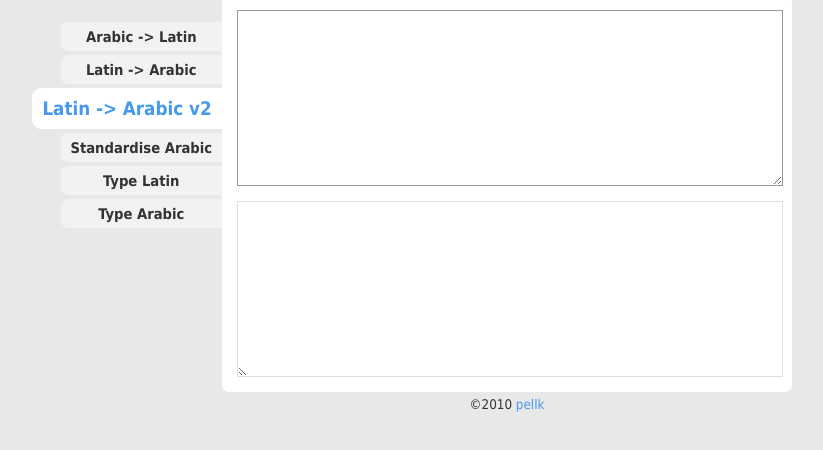
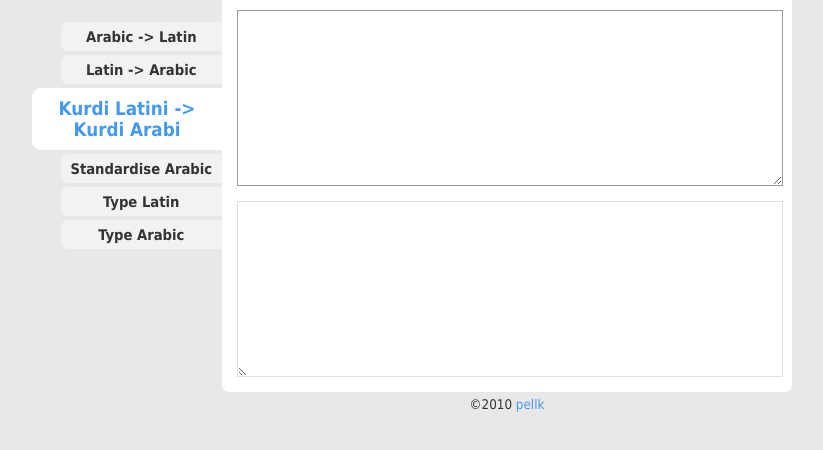
Before and after one commit to wergerker/wergerker.github.com, a plain HTML site: page index.html in a window 1280 px wide. Shown: the part 72-522 px from the top of the page, without its empty margins (228-1051 px from the left). Drawn offline with Linux system fonts and the light colour scheme.

Commit message:
Kurdi latini tab name

```diff
--- a/index.html
+++ b/index.html
@@ -311,7 +311,7 @@ textarea
                     <span class="short" title="Latin -> Arabic">LA</span>
                 </a>
                 <a id="tab6" class="unselected" href="#" onclick="return changeTab(6)">
-                    <span class="full">Latin -> Arabic v2</span>
+                    <span class="full">Kurdi Latini -> Kurdi Arabi</span>
                     <span class="short" title="Latin -> Arabic v2">LA</span>
                 </a>
 		        <a id="tab3" class="unselected" href="#" onclick="return changeTab(3)">
```
